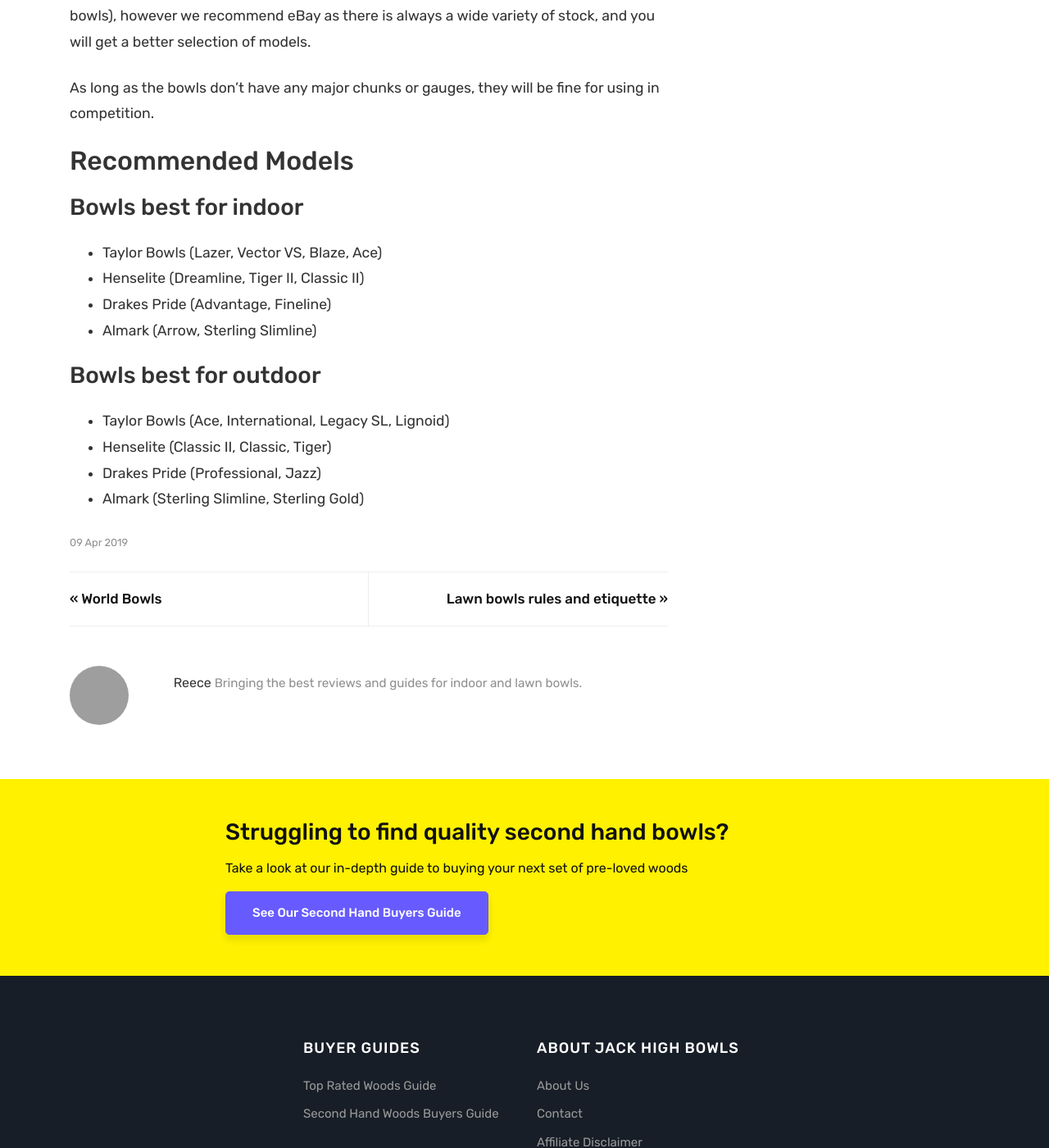
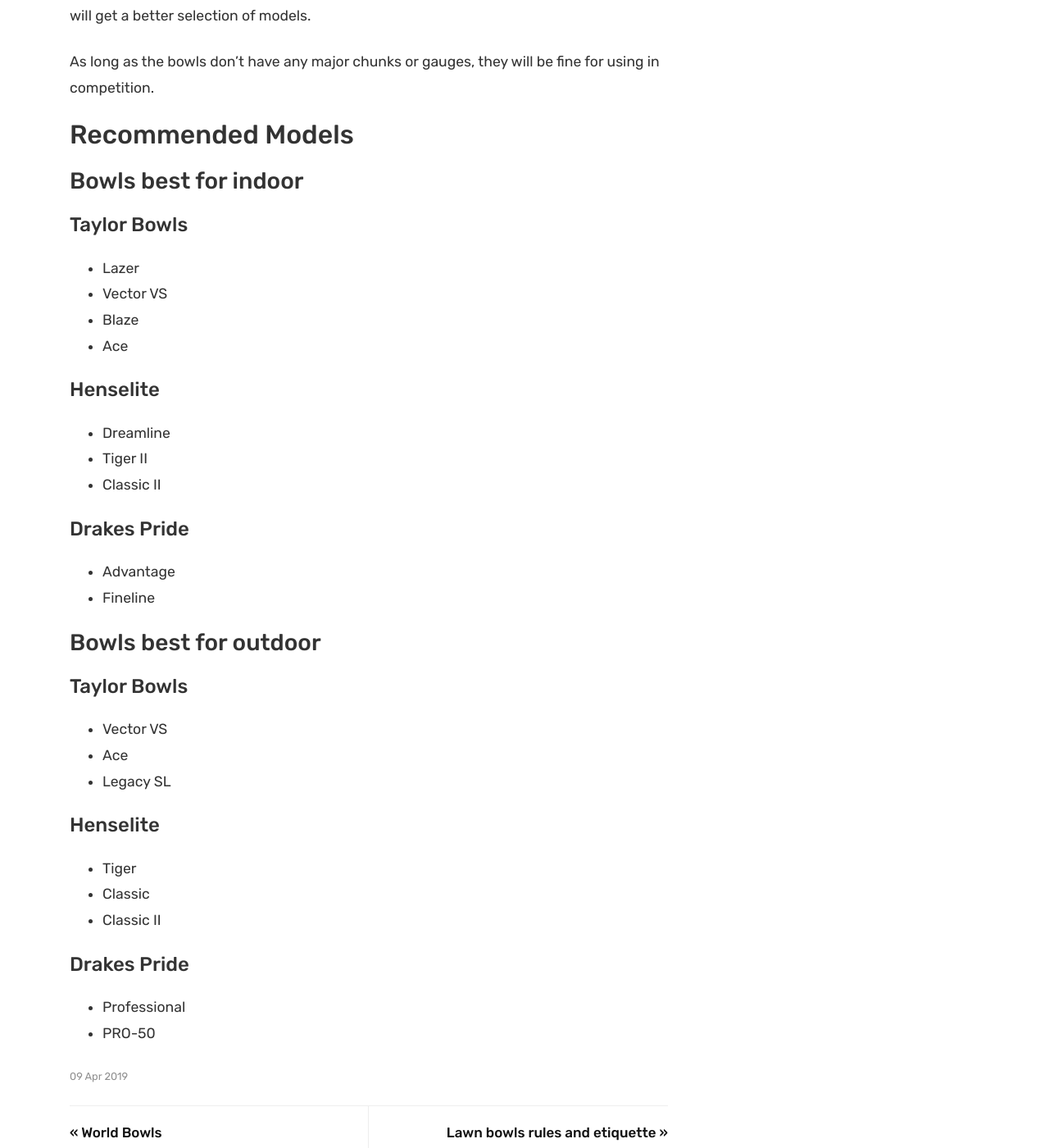
Before and after one commit to krussll/etsysimplicity, a Jekyll site: the page built from _posts/2019-04-09-best-lawn-bowls-for-beginners.md, in a window 1280 px wide and 1400 px high, scrolled down 3806 px. Shown: the whole window at 82% size. Built offline with Jekyll 4.4.1, drawn with Linux system fonts in a browser that asks for light colours; nearby versions of some CDN libraries; grey boxes are pictures that could not be loaded.

Commit message:
Update 2019-04-09-best-lawn-bowls-for-beginners.md

```diff
--- a/_posts/2019-04-09-best-lawn-bowls-for-beginners.md
+++ b/_posts/2019-04-09-best-lawn-bowls-for-beginners.md
@@ -55,7 +55,6 @@
 * Drakes Pride
 * Taylor
 * Henselite
-* Almark
 
 More experienced bowlers may have personal preference, as certain brands offer unique grips, for example, however, the brand name shouldn’t be a deciding factor in itself.
 
@@ -71,14 +70,40 @@
 
 ### Bowls best for indoor
 
-* Taylor Bowls (Lazer, Vector VS, Blaze, Ace)
-* Henselite (Dreamline, Tiger II, Classic II)
-* Drakes Pride (Advantage, Fineline)
-* Almark (Arrow, Sterling Slimline)
+#### Taylor Bowls
+
+* Lazer
+* Vector VS
+* Blaze
+* Ace
+
+#### Henselite
+
+* Dreamline
+* Tiger II
+* Classic II
+
+#### Drakes Pride
+
+* Advantage
+* Fineline
+
 
 ### Bowls best for outdoor
 
-* Taylor Bowls (Ace, International, Legacy SL, Lignoid)
-* Henselite (Classic II, Classic, Tiger)
-* Drakes Pride (Professional, Jazz)
-* Almark (Sterling Slimline, Sterling Gold)
+#### Taylor Bowls
+
+* Vector VS
+* Ace
+* Legacy SL
+
+#### Henselite
+
+* Tiger
+* Classic
+* Classic II
+
+#### Drakes Pride
+
+* Professional
+* PRO-50
```
